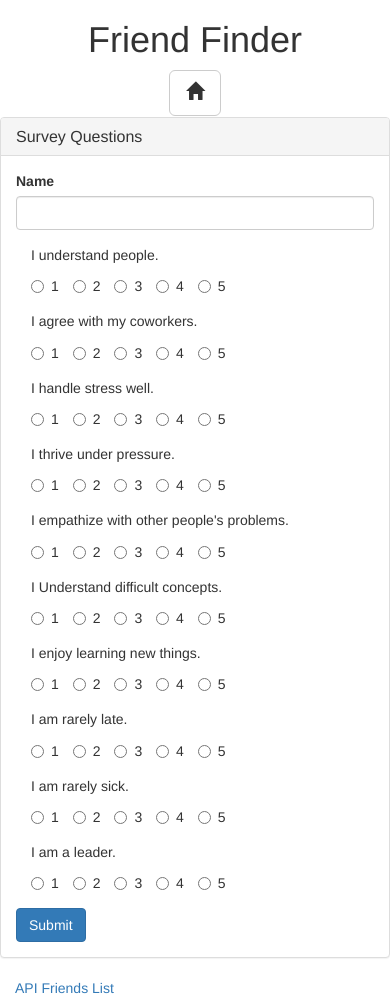
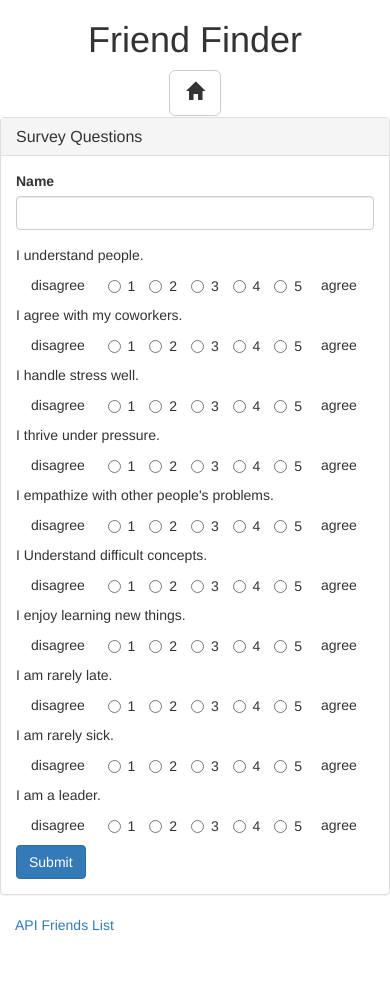
Before and after one commit to jeran-urban/FriendFinder, a PHP site: page /public/survey.html in a window 390 px wide. After the commit the page ends 931 px from the top, so only its background shows below. Run offline with PHP 8.4, Linux system fonts and the light colour scheme.

Commit message:
responsive layout

```diff
--- a/app/css/style.css
+++ b/app/css/style.css
@@ -42,3 +42,69 @@ img {
     text-decoration: none;
     cursor: pointer;
 }
+
+/*span.survey-scale {
+    margin: 10px;
+}*/
+
+.text-left {
+    margin-right: 15px;
+}
+
+.text-right {
+    left: -20%;
+}
+
+.col-md-5 {
+    min-width: 55%;
+}
+
+@media screen and (max-width: 1199px) {
+    .text-left {
+        margin-right: 18px;
+    }
+    .text-right {
+        left: -10%;
+    }
+}
+
+@media screen and (max-width: 991px) {
+    .text-left {
+        margin-right: 18px;
+    }
+    .text-right {
+
+        left: -25%;
+    }
+    .col-md-5 {
+        float: left;
+    }
+}
+@media screen and (max-width: 767px) {
+    .text-left {
+        float: left;
+        margin-right: -2%;
+    }
+    .text-right {
+        left: 290px;
+        position: absolute;
+
+
+    }
+    .col-md-5 {
+        float: left;
+    }
+}
+
+@media screen and (max-width: 423px) {
+    .text-left {
+        /*margin-right: 100%;*/
+        float: left;
+    }
+    .text-right {
+        left: 290px;
+    }
+    .col-md-5 {
+        float: left;
+    }
+}
--- a/app/public/survey.html
+++ b/app/public/survey.html
@@ -45,8 +45,13 @@
                                 </div>
                             </div>
                             <div class="col-md-6">
+                                <div class="row">
                                 <div class="form-group" id="q1">
                                     <p>I understand people.</p>
+                                    <div class="col-sm-1 text-center text-left">
+                                        <p>disagree</p>
+                                    </div>
+                                    <div class="col-md-5">
                                         <label class="radio-inline">
                                             <input type="radio" name="q1" value="1">1
                                         </label>
@@ -63,8 +68,18 @@
                                             <input type="radio" name="q1" value="5">5
                                         </label>
                                     </div>
+                                    <div class="col-sm-1 text-center text-right">
+                                        <span class="survey-scale">agree</span>
+                                    </div>
+                                </div>
+                                </div>
+                                <div class="row">
                                 <div class="form-group" id="q2">
                                     <p>I agree with my coworkers.<p>
+                                    <div class="col-sm-1 text-center text-left">
+                                        <p>disagree</p>
+                                    </div>
+                                    <div class="col-md-5">
                                         <label class="radio-inline">
                                             <input type="radio" name="q2" value="1">1
                                         </label>
@@ -81,8 +96,18 @@
                                             <input type="radio" name="q2" value="5">5
                                         </label>
                                     </div>
+                                    <div class="col-sm-1 text-center text-right">
+                                        <span class="survey-scale">agree</span>
+                                    </div>
+                                </div>
+                                </div>
+                                <div class="row">
                                 <div class="form-group" id="q3">
                                     <p>I handle stress well.</p>
+                                    <div class="col-sm-1 text-center text-left">
+                                        <p>disagree</p>
+                                    </div>
+                                    <div class="col-md-5">
                                         <label class="radio-inline">
                                             <input type="radio" name="q3" value="1">1
                                         </label>
@@ -99,8 +124,18 @@
                                             <input type="radio" name="q3" value="5">5
                                         </label>
                                     </div>
+                                    <div class="col-sm-1 text-center text-right">
+                                        <span class="survey-scale">agree</span>
+                                    </div>
+                                </div>
+                                </div>
+                                <div class="row">
                                 <div class="form-group" id="q4">
                                     <p>I thrive under pressure.</p>
+                                    <div class="col-sm-1 text-center text-left">
+                                        <p>disagree</p>
+                                    </div>
+                                    <div class="col-md-5">
                                         <label class="radio-inline">
                                             <input type="radio" name="q4" value="1">1
                                         </label>
@@ -117,8 +152,18 @@
                                             <input type="radio" name="q4" value="5">5
                                         </label>
                                     </div>
+                                    <div class="col-sm-1 text-center text-right">
+                                        <span class="survey-scale">agree</span>
+                                    </div>
+                                </div>
+                                </div>
+                                <div class="row">
                                 <div class="form-group" id="q5">
                                     <p>I empathize with other people's problems.</p>
+                                    <div class="col-sm-1 text-center text-left">
+                                        <p>disagree</p>
+                                    </div>
+                                    <div class="col-md-5">
                                         <label class="radio-inline">
                                             <input type="radio" name="q5" value="1">1
                                         </label>
@@ -135,10 +180,21 @@
                                             <input type="radio" name="q5" value="5">5
                                         </label>
                                     </div>
+                                    <div class="col-sm-1 text-center text-right">
+                                        <span class="survey-scale">agree</span>
                                     </div>
+                                </div>
+                                </div>
+                            </div>
+
                             <div class="col-md-6">
+                                <div class="row">
                                 <div class="form-group" id="q6">
                                     <p>I Understand difficult concepts.</p>
+                                    <div class="col-sm-1 text-center text-left">
+                                        <p>disagree</p>
+                                    </div>
+                                    <div class="col-md-5">
                                         <label class="radio-inline">
                                             <input type="radio" name="q6" value="1">1
                                         </label>
@@ -155,8 +211,18 @@
                                             <input type="radio" name="q6" value="5">5
                                         </label>
                                     </div>
+                                    <div class="col-sm-1 text-center text-right">
+                                        <span class="survey-scale">agree</span>
+                                    </div>
+                                </div>
+                                </div>
+                                <div class="row">
                                 <div class="form-group" id="q7">
                                     <p>I enjoy learning new things.</p>
+                                    <div class="col-sm-1 text-center text-left">
+                                        <p>disagree</p>
+                                    </div>
+                                    <div class="col-md-5">
                                         <label class="radio-inline">
                                             <input type="radio" name="q7" value="1">1
                                         </label>
@@ -173,8 +239,18 @@
                                             <input type="radio" name="q7" value="5">5
                                         </label>
                                     </div>
+                                    <div class="col-sm-1 text-center text-right">
+                                        <span class="survey-scale">agree</span>
+                                    </div>
+                                </div>
+                                </div>
+                                <div class="row">
                                 <div class="form-group" id="q8">
                                     <p>I am rarely late.</p>
+                                    <div class="col-sm-1 text-center text-left">
+                                        <p>disagree</p>
+                                    </div>
+                                    <div class="col-md-5">
                                         <label class="radio-inline">
                                             <input type="radio" name="q8" value="1">1
                                         </label>
@@ -191,8 +267,18 @@
                                             <input type="radio" name="q8" value="5">5
                                         </label>
                                     </div>
+                                    <div class="col-sm-1 text-center text-right">
+                                        <span class="survey-scale">agree</span>
+                                    </div>
+                                </div>
+                                </div>
+                                <div class="row">
                                 <div class="form-group" id="q9">
                                     <p>I am rarely sick.</p>
+                                    <div class="col-sm-1 text-center text-left">
+                                        <p>disagree</p>
+                                    </div>
+                                    <div class="col-md-5">
                                         <label class="radio-inline">
                                             <input type="radio" name="q9" value="1">1
                                         </label>
@@ -209,8 +295,18 @@
                                             <input type="radio" name="q9" value="5">5
                                         </label>
                                     </div>
+                                    <div class="col-sm-1 text-center text-right">
+                                        <span class="survey-scale">agree</span>
+                                    </div>
+                                </div>
+                                </div>
+                                <div class="row">
                                 <div class="form-group" id="q10">
                                     <p>I am a leader.</p>
+                                    <div class="col-sm-1 text-center text-left">
+                                        <p>disagree</p>
+                                    </div>
+                                    <div class="col-md-5">
                                         <label class="radio-inline">
                                             <input type="radio" name="q10" value="1">1
                                         </label>
@@ -226,6 +322,11 @@
                                         <label class="radio-inline">
                                             <input type="radio" name="q10" value="5">5
                                         </label>
+                                    </div>
+                                    <div class="col-sm-1 text-center text-right">
+                                        <span class="survey-scale">agree</span>
+                                    </div>
+                                </div>
                                 </div>
                             </div>
 
```
Lines whose indentation alone changed are shown as unchanged.
